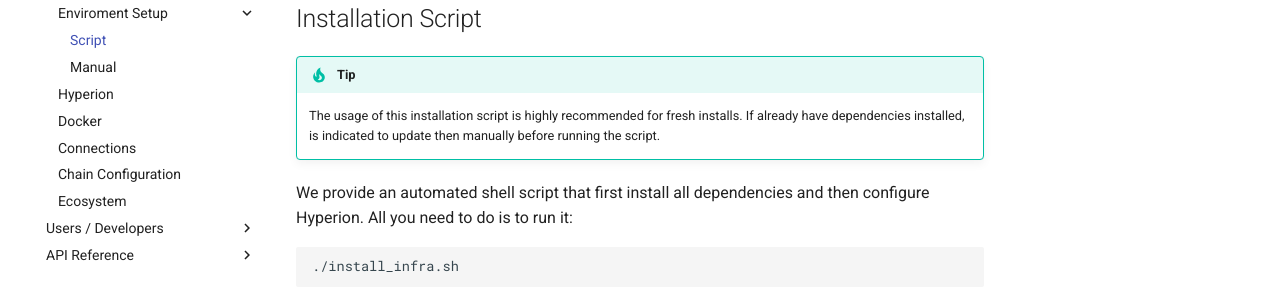
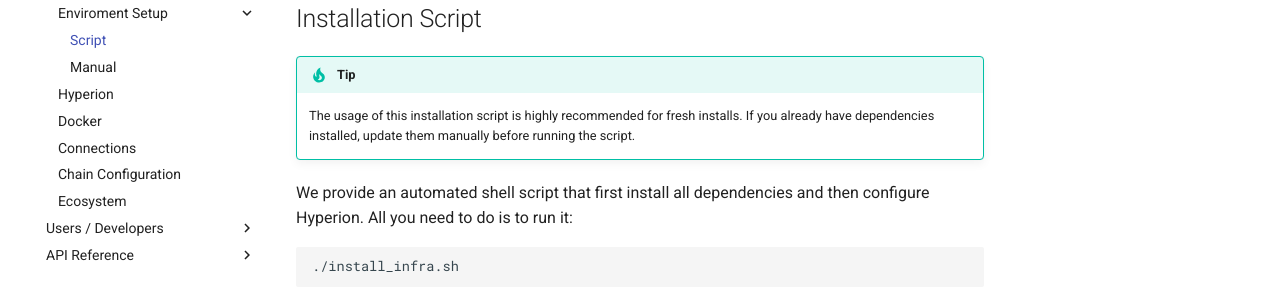
Before and after one commit to eosrio/hyperion-docs, an MkDocs documentation site: the page built from docs/quickstart.md, in a window 1280 px wide and 1147 px high. Shown: the part 179-479 px from the top of the window. Built offline with MkDocs 1.6.1 and Material for MkDocs 9.7.7, drawn with Linux system fonts in a browser that asks for light colours; comment, search, counter and statistics services are not loaded.

Commit message:
Update quickstart.md

```diff
--- a/docs/quickstart.md
+++ b/docs/quickstart.md
@@ -1,7 +1,7 @@
 ## Installation Script
 !!! tip
-    The usage of this installation script is highly recommended for fresh installs. If already have
-    dependencies installed, is indicated to update then manually before running the script.
+    The usage of this installation script is highly recommended for fresh installs. If you already have
+    dependencies installed, update them manually before running the script.
 
 We provide an automated shell script that first install all dependencies and then configure Hyperion.
 All you need to do is to run it:
```
